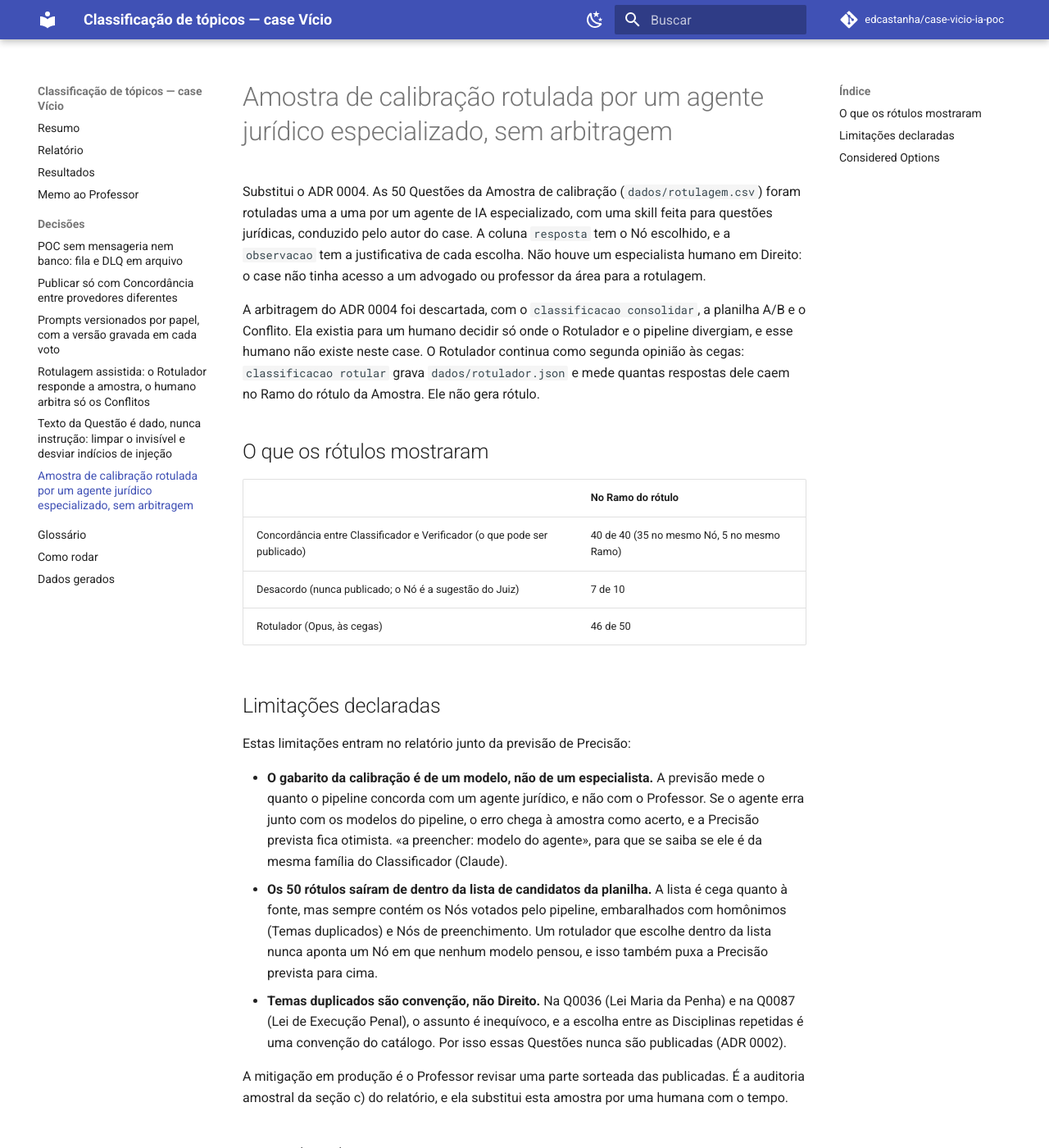
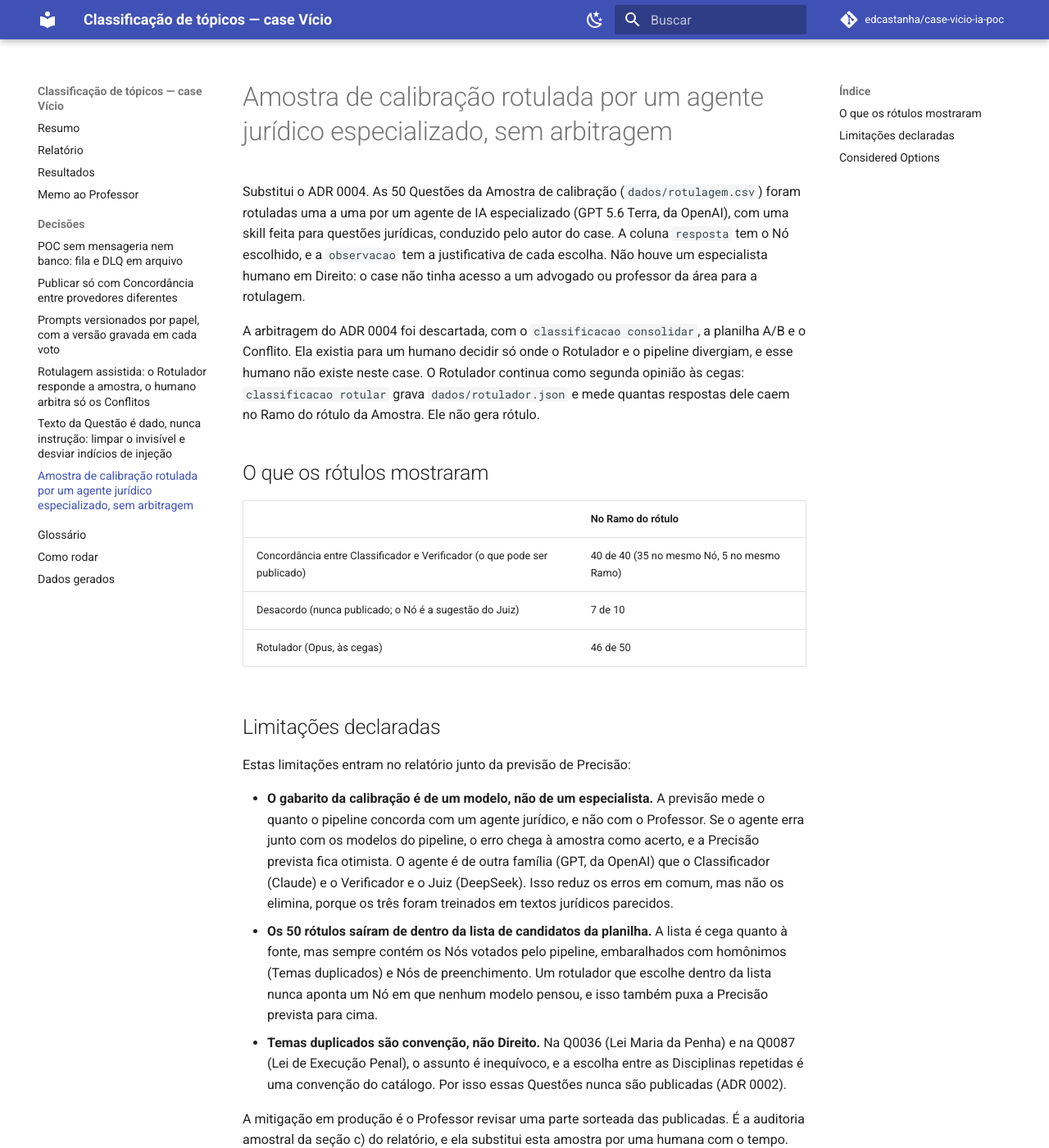
Before and after one commit to edcastanha/case-vicio-ia-poc, an MkDocs documentation site: the page built from docs/adr/0006-amostra-rotulada-por-agente-juridico.md, in a window 1280 px wide and 1400 px high. Shown: the whole window at 82% size. Built offline with MkDocs 1.6.1 and Material for MkDocs 9.7.7, drawn with Linux system fonts in a browser that asks for light colours; comment, search, counter and statistics services are not loaded.

Commit message:
ADR 0006: rotulagem da Amostra feita com GPT 5.6 Terra, de outra família que o pipeline

```diff
--- a/docs/adr/0006-amostra-rotulada-por-agente-juridico.md
+++ b/docs/adr/0006-amostra-rotulada-por-agente-juridico.md
@@ -1,6 +1,6 @@
 # Amostra de calibração rotulada por um agente jurídico especializado, sem arbitragem
 
-Substitui o ADR 0004. As 50 Questões da Amostra de calibração (`dados/rotulagem.csv`) foram rotuladas uma a uma por um agente de IA especializado, com uma skill feita para questões jurídicas, conduzido pelo autor do case. A coluna `resposta` tem o Nó escolhido, e a `observacao` tem a justificativa de cada escolha. Não houve um especialista humano em Direito: o case não tinha acesso a um advogado ou professor da área para a rotulagem.
+Substitui o ADR 0004. As 50 Questões da Amostra de calibração (`dados/rotulagem.csv`) foram rotuladas uma a uma por um agente de IA especializado (GPT 5.6 Terra, da OpenAI), com uma skill feita para questões jurídicas, conduzido pelo autor do case. A coluna `resposta` tem o Nó escolhido, e a `observacao` tem a justificativa de cada escolha. Não houve um especialista humano em Direito: o case não tinha acesso a um advogado ou professor da área para a rotulagem.
 
 A arbitragem do ADR 0004 foi descartada, com o `classificacao consolidar`, a planilha A/B e o Conflito. Ela existia para um humano decidir só onde o Rotulador e o pipeline divergiam, e esse humano não existe neste case. O Rotulador continua como segunda opinião às cegas: `classificacao rotular` grava `dados/rotulador.json` e mede quantas respostas dele caem no Ramo do rótulo da Amostra. Ele não gera rótulo.
 
@@ -16,7 +16,7 @@ A arbitragem do ADR 0004 foi descartada, com o `classificacao consolidar`, a pla
 
 Estas limitações entram no relatório junto da previsão de Precisão:
 
-- **O gabarito da calibração é de um modelo, não de um especialista.** A previsão mede o quanto o pipeline concorda com um agente jurídico, e não com o Professor. Se o agente erra junto com os modelos do pipeline, o erro chega à amostra como acerto, e a Precisão prevista fica otimista. «a preencher: modelo do agente», para que se saiba se ele é da mesma família do Classificador (Claude).
+- **O gabarito da calibração é de um modelo, não de um especialista.** A previsão mede o quanto o pipeline concorda com um agente jurídico, e não com o Professor. Se o agente erra junto com os modelos do pipeline, o erro chega à amostra como acerto, e a Precisão prevista fica otimista. O agente é de outra família (GPT, da OpenAI) que o Classificador (Claude) e o Verificador e o Juiz (DeepSeek). Isso reduz os erros em comum, mas não os elimina, porque os três foram treinados em textos jurídicos parecidos.
 - **Os 50 rótulos saíram de dentro da lista de candidatos da planilha.** A lista é cega quanto à fonte, mas sempre contém os Nós votados pelo pipeline, embaralhados com homônimos (Temas duplicados) e Nós de preenchimento. Um rotulador que escolhe dentro da lista nunca aponta um Nó em que nenhum modelo pensou, e isso também puxa a Precisão prevista para cima.
 - **Temas duplicados são convenção, não Direito.** Na Q0036 (Lei Maria da Penha) e na Q0087 (Lei de Execução Penal), o assunto é inequívoco, e a escolha entre as Disciplinas repetidas é uma convenção do catálogo. Por isso essas Questões nunca são publicadas (ADR 0002).
 
```
Also changed, not shown: README.md (+1 -1 lines), docs/relatorio.md (+1 -1 lines), 1 other file.
